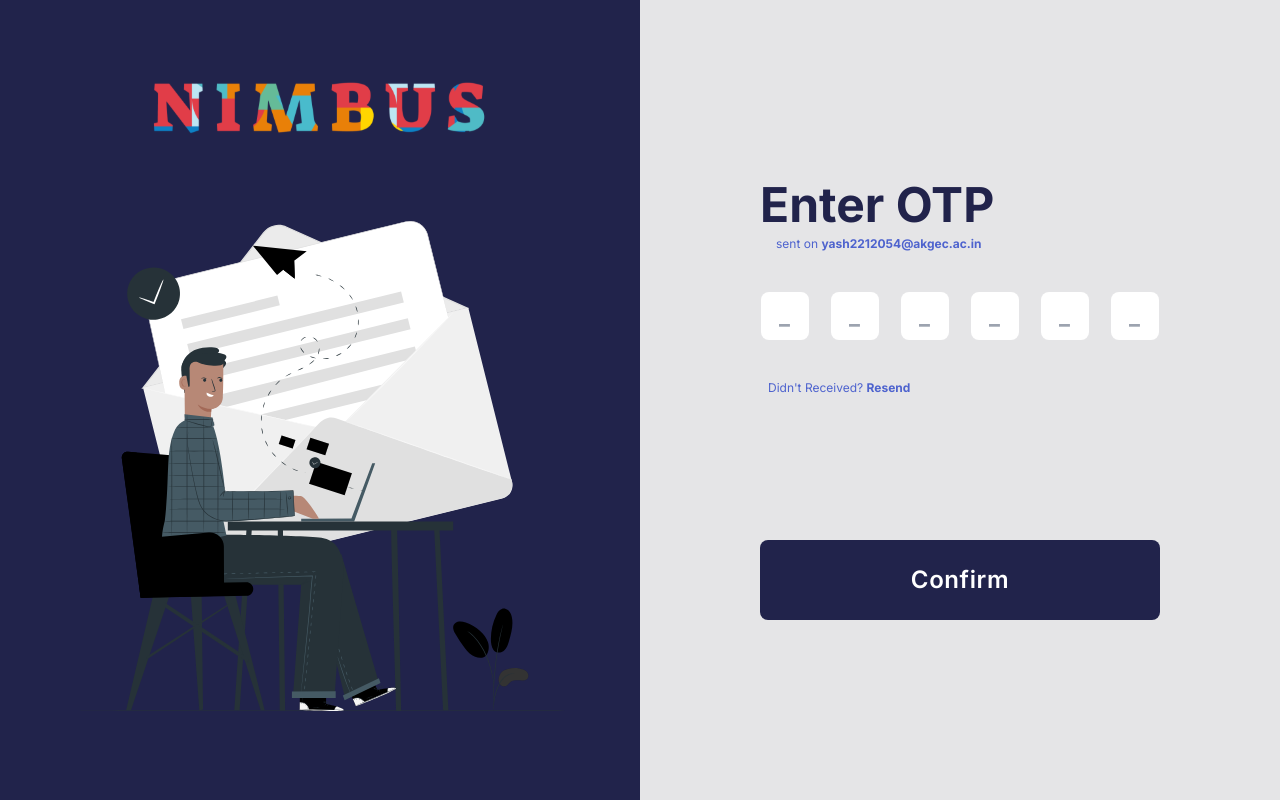
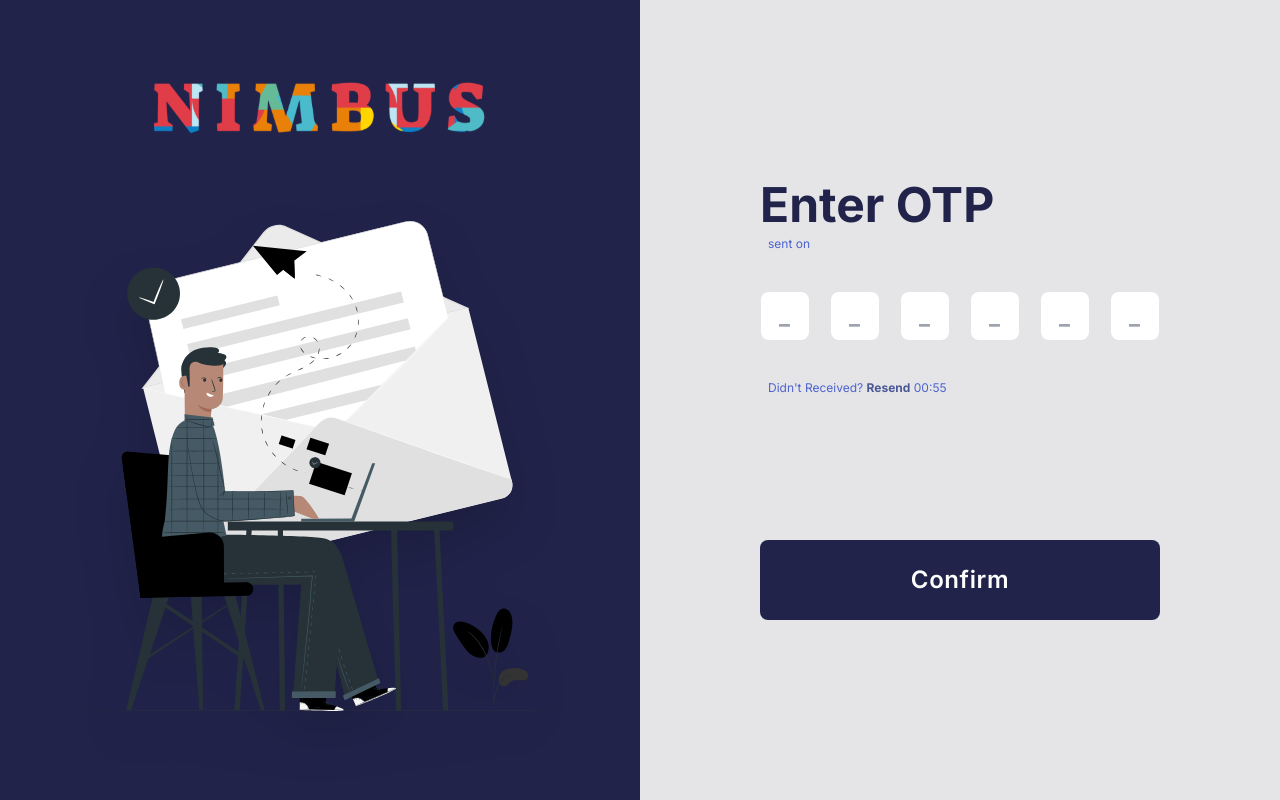
Before and after one commit to yash-mishra150/Quiz_Web_App, a Next.js app: page /OTP in a window 1280 px wide. Built offline with nearby package versions, Linux system fonts and the light colour scheme.

Commit message:
some changes only captcha left

```diff
--- a/app/page/page.jsx
+++ b/app/page/page.jsx
@@ -1,5 +1,6 @@
 import React from 'react'
-import Timer from "../../components/timer"
+import Timer from "../../components/quiz/timer";
+
 const page = () => {
   return (
     <div>
--- a/components/Homepage/OTPage.js
+++ b/components/Homepage/OTPage.js
@@ -1,11 +1,13 @@
 "use client";
-import React, { useState, useRef } from 'react'
+import React, { useState, useRef, useEffect } from 'react'
 import Image from "next/image";
 import title from '../../assests/title.svg';
 import OPV from '../../assests/OTPage.svg';
 import axios from 'axios';
 import toast, { Toaster } from 'react-hot-toast';
 import { useRouter } from 'next/navigation';
+import Link from 'next/link';
+
 
 export default function OTPage() {
     const [otp, setotp] = useState({
@@ -13,7 +15,33 @@
     });
     const router = useRouter();
     const [loading, setLoading] = useState(false);
+    const [FormData, setFormData] = useState({
+        "username": "",
+        "email": "",
+        "student_no": ""
+    });
     const inputRefs = useRef([]);
+    // const [email,setemail] = useState("");
+    // setemail(localStorage.getItem('Email'));
+
+    const [data, setData] = useState('');
+
+    useEffect(() => {
+        // Check if window is defined (i.e., if code is running on the client side)
+        if (typeof window !== 'undefined') {
+            // Access localStorage here
+            const storedData = localStorage.getItem('email');
+            if (storedData) {
+                setData(storedData);
+            }
+
+            const formDataJSON = localStorage.getItem('formData');
+            const formData = JSON.parse(formDataJSON);
+            setFormData(formData);
+        }
+    }, []);
+    // let Email = getItemFromLocalStorage('email');
+
 
     const onChange = (index, event) => {
         const value = event.target.value;
@@ -38,8 +66,8 @@
         }
 
         getError() {
-            if (this.errorObject && this.errorObject.response && this.errorObject.response.data && 'error' in this.errorObject.response.data) {
-                return this.errorObject.response.data.error;
+            if (this.errorObject && this.errorObject.response && this.errorObject.response.data && 'errors' in this.errorObject.response.data) {
+                return this.errorObject.response.data.errors;
             } else {
                 return null; // or handle the case where the error structure doesn't match expectations
             }
@@ -50,9 +78,10 @@
         try {
             e.preventDefault();
             setLoading(true);
-            const response = await axios.post("https://quiz-app-yl47.onrender.com/auth/validate/", otp);
-            // console.log(otp);
+            // const response = await axios.post("https://quiz-app-yl47.onrender.com/auth/validate/", otp);
+            console.log(response);
             toast.success('User created successfully!');
+            // setTimeout(() => { router.push("/instruction") }, 1000);
 
             // window.location.href='/dashboard';
 
@@ -63,25 +92,81 @@
             toast.error(errorMessage);
             // console.log(err)
             // console.log(err.getError())
-            setTimeout(() => { router.push("/instruction") }, 1000);
+
             // alert(`Failed to create user:\n${err.getError()}`)
         } finally {
             setLoading(false);
         }
     }
+    // function getFormData() {
+    //     // Retrieve the JSON string from localStorage
+    //     const formDataJSON = localStorage.getItem('formData');
+
+    //     // Parse the JSON string back into an object
+    //     const formData = JSON.parse(formDataJSON);
+
+    //     // Return the parsed object
+    //     return formData;
+    // }
+
+    // Example usage:
+    // Call the function to retrieve the form data
+    // const formData = getFormData();
+    async function handleResend(e) {
+        try
+        {e.preventDefault();
+        const resend_response = await axios.post("https://quiz-app-yl47.onrender.com/auth/resend/", FormData);
+        toast.
+        // console.log(FormData);
+        setTimerComplete(false);
+        setSeconds(60);
+    }
+    catch (err) {
+        const errorResponse = new ErrorResponse(err)
+        let errorMessage = errorResponse.getError();
+        toast.error(errorMessage);
+    }
+    }
+    // Now you can use the formData object as needed
+    // console.log(formData);
+
+    const [seconds, setSeconds] = useState(60);
+    const [timerComplete, setTimerComplete] = useState(false);
+
+    useEffect(() => {
+        const intervalId = setInterval(() => {
+            if (seconds > 0) {
+                setSeconds(prevSeconds => prevSeconds - 1); // Decrease seconds by 1
+            } else {
+                clearInterval(intervalId); // Stop the timer when seconds reach 0
+                setTimerComplete(true); // Set timerComplete to true when timer finishes
+            }
+        }, 1000); // Update every second
+
+        return () => clearInterval(intervalId);
+    }, [seconds]);
+
+    const minutes = Math.floor(seconds / 60);
+    const remainingSeconds = seconds % 60;
+
+    // function handleSubmit(e){
+    //   console.log("log")
+    // }
+
+
     return (
         <>
             <div className='overflow-x-hidden md:flex justify-between'>
                 <section className='bg-[#21234B] h-[20.5rem] md:h-screen w-screen md:w-[30rem] lg:w-[40rem] place-content-center md:p-16'>
                     <Image className='bg-transparent mx-auto mt-5 md:mt-auto w-48 md:w-[21rem] m-auto' src={title} alt="alt" />
-                    <Image className='bg-transparent w-64 m-auto md:w-auto mt-5 md:my-16' src={OPV} alt="alt" />
+                    <Image className='bg-transparent w-64 m-auto md:w-auto mt-3 md:my-16 drop-shadow-2xl' src={OPV} alt="alt" />
                 </section>
                 <section className="md:block flex justify-center flex-col  m-auto mt-10 md:mt-auto md:mx-auto place-content-center">
                     <div className='mt-5 md:mt-0 leading-10'>
-                        <span className=' text-xl md:text-2xl lg:text-5xl font-bold text-[#21234B] w-[20rem] md:w-[25rem] lg:w-[20rem] mx-[7vh] md:mx-10'>
+                        <span className=' text-xl md:text-2xl lg:text-5xl font-bold text-[#21234B] w-[20rem] md:w-[25rem] lg:w-[20rem] ml-[5vh] md:mx-10'>
                             Enter OTP
                         </span>
-                        <h1 className='ml-[7vh] text-sm md:text-xs lg:text-md text-[#4E63CE]'>sent on <span className='font-bold'>yash2212054@akgec.ac.in</span></h1>
+                        <h1 className='ml-[5vh] md:ml-[3rem] text-sm md:text-xs lg:text-md text-[#4E63CE]'>sent on <span className='font-bold'>{data}</span></h1>
                     </div>
                     <form className='mx-10' onSubmit={HandleSubmit}>
 
@@ -93,6 +178,7 @@
                                     name="Otp"
                                     placeholder="_"
                                     autoComplete='off'
+
                                     className=" w-[2.5rem] h-[2.5rem] sm:w-[3rem] sm:h-[3rem] text-black text-sm md:text-2xl p-3 pl-4 sm:pl-[1.1rem] rounded-lg outline-none font-bold bg-white"
                                     key={index}
                                     ref={(input) => (inputRefs.current[index] = input)}
@@ -102,7 +188,7 @@
                             ))}
 
                         </div>
-                        <h1 className='md:ml-2 mt-10 text-lg md:text-xs lg:text-md text-[#4E63CE]'>Didn&apos;t Received? <span className='font-bold'>Resend</span></h1>
+                        <h1 className='md:ml-2 mt-10 text-sm md:text-xs lg:text-md text-[#4E63CE]'>Didn&apos;t Received? <button onClick={handleResend} disabled={!timerComplete}  className='font-bold disabled:text-[#4c5896]'>Resend</button> {minutes < 10 ? '0' : ''}{minutes}:{remainingSeconds < 10 ? '0' : ''}{remainingSeconds}</h1>
                         <div className='flex justify-center'>
                             <button className=" mt-20 md:mt-36 w-[310px] md:w-[15rem] lg:w-[25rem] text-2xl items-center m-auto px-8 py-4  font-semibold tracking-wide text-white bg-[#21234B] rounded-lg h-20">
                                 Confirm
@@ -114,7 +200,7 @@
                 </section >
 
             </div >
-            <Toaster/>
+            <Toaster />
         </>
     )
 }
--- a/components/quiz/timer.js
+++ b/components/quiz/timer.js
@@ -1,68 +1,42 @@
-"use client"
+"use client";
+import { useState, useEffect } from 'react';
+import Link from 'next/link';
 
-import React, { useState, useEffect } from "react";
-
-
-const Timer = () => {
-    const initialTimer = localStorage.getItem("timer") || 50 * 60;
-//   const [timer, setTimer] = useState(50 * 60); // 50 minutes in seconds
-const [timer, setTimer] = useState(Number(initialTimer));
-  const [isSubmitted, setIsSubmitted] = useState(false);
-
-  const reset =() =>{
-     localStorage.setItem("timer", 50*60)
-     setTimer(50*60);
-  }
-  const start =() =>{
-    localStorage.setItem("timer", 50*60)
-    setIsSubmitted(false)
- }
+const YourPage = () => {
+    const [seconds, setSeconds] = useState(60);
+    const [timerComplete, setTimerComplete] = useState(false);
 
     useEffect(() => {
-    const countdown = setInterval(() => {
-      setTimer((prevTimer) => {
-        if (prevTimer <= 0) {
-          clearInterval(countdown);
-          submitQuiz();
-          return 0;
+        const intervalId = setInterval(() => {
+            if (seconds > 0) {
+                setSeconds(prevSeconds => prevSeconds - 1); // Decrease seconds by 1
+            } else {
+                clearInterval(intervalId); // Stop the timer when seconds reach 0
+                setTimerComplete(true); // Set timerComplete to true when timer finishes
             }
-        return prevTimer - 1;
-      });
-    }, 1000);
+        }, 1000); // Update every second
 
-    return () => clearInterval(countdown); // Cleanup interval on unmount
-  }, []);
+        return () => clearInterval(intervalId);
+    }, [seconds]);
 
-  useEffect(() => {
-    localStorage.setItem("timer", timer); // Update localStorage with current timer value
-  }, [timer]);
+    const minutes = Math.floor(seconds / 60);
+    const remainingSeconds = seconds % 60;
 
-  const formatTime = (seconds) => {
-    const mins = Math.floor(seconds / 60);
-    const secs = seconds % 60;
-    return `${mins}:${secs < 10 ? "0" : ""}${secs}`;
-  };
-//   console.log(timer)
-  const submitQuiz = () => {
-    setIsSubmitted(true);
-  };
-
+    function handleSubmit(e){
+      console.log("log")
+    }
 
     return (
         <div>
-      <div>
-        <h1>Quiz App</h1>
-        <div>Timer: {formatTime(timer)}</div>
-        {!isSubmitted ? (
-          <button onClick={submitQuiz}>Submit Quiz</button>
-        ) : (
-          <p>Quiz has been submitted!</p>
-        )}
-      </div>
-      <button onClick={reset}>Reset</button>
-      <button onClick={start}>Start</button>
+            <h1>Your Page</h1>
+            <p>Timer: {minutes < 10 ? '0' : ''}{minutes}:{remainingSeconds < 10 ? '0' : ''}{remainingSeconds}</p>
+            {timerComplete &&
+                <button onClick={handleSubmit}>
+                    <a>Go to Destination Page</a>
+                </button>
+            }
         </div>
     );
 };
 
-export default Timer;
+export default YourPage;
--- a/package.json
+++ b/package.json
@@ -10,9 +10,11 @@
   },
   "dependencies": {
     "axios": "^1.6.8",
+    "lodash": "^4.17.21",
     "next": "14.2.1",
     "react": "^18",
     "react-dom": "^18",
+    "react-google-recaptcha": "^3.1.0",
     "react-hot-toast": "^2.4.1",
     "react-loading": "^2.0.3",
     "sonner": "^1.4.41"
```
Also changed, not shown: components/Homepage/Homepage.js (+70 -29 lines), 1 other file (tests, documents, lock files or other folders). Lines whose indentation alone changed are shown as unchanged.
